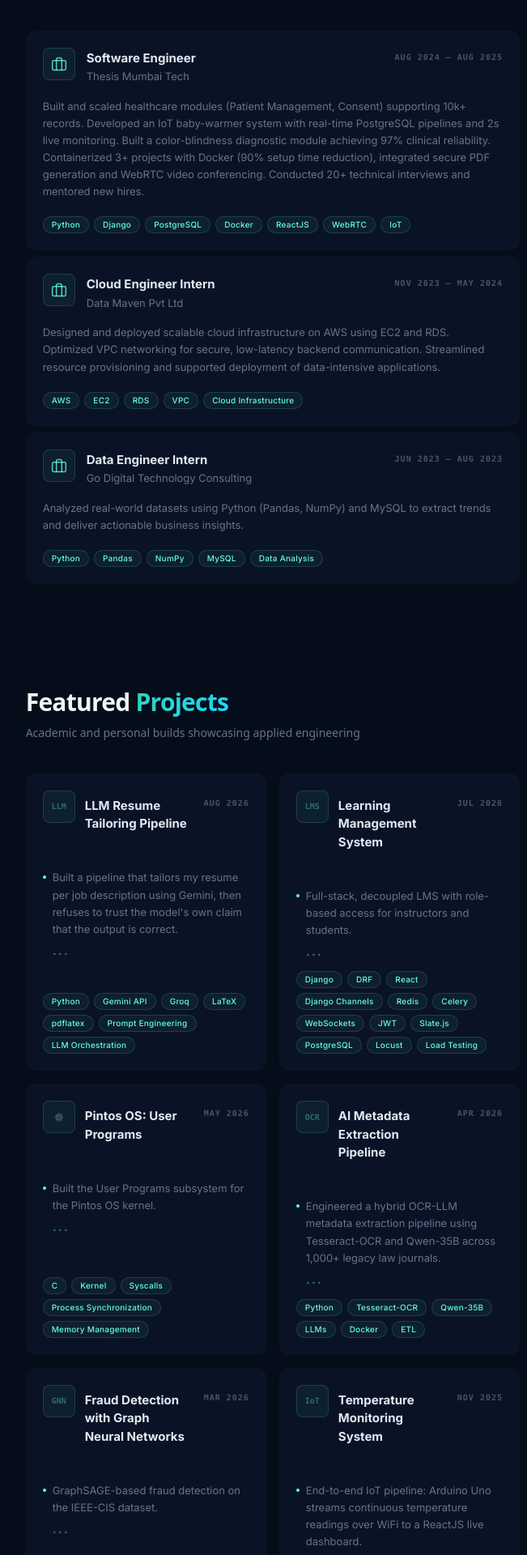
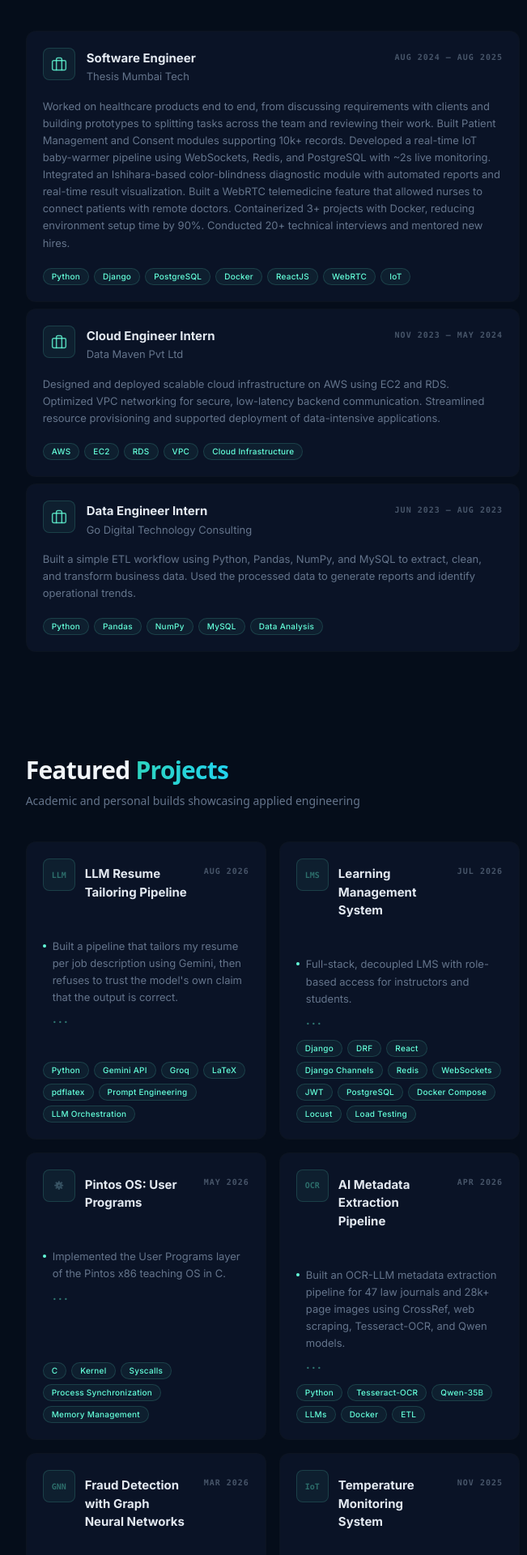
Before and after one commit to Jaypath456/jay-portfolio, a Next.js app: page / in a window 1280 px wide. Shown: the part 840-2760 px from the top of the page at 81% size, without its empty margins (590-1241 px from the left). Built offline with nearby package versions, Linux system fonts and the light colour scheme.

Commit message:
updated content and resume

```diff
--- a/app/page.tsx
+++ b/app/page.tsx
@@ -761,7 +761,7 @@ const techStack: { category: string; icon: string; items: { name: string }[] }[]
   {
     category: 'Backend & Systems', icon: '⚙️',
     items: [
-      { name: 'Django' }, { name: 'REST API' }, { name: 'Node.js' }, { name: 'Operating Systems' },
+      { name: 'Django' }, { name: 'DRF' }, { name: 'Django Channels' }, { name: 'REST API' }, { name: 'Operating Systems' },
       { name: 'WebRTC' }, { name: 'OAuth / Auth0' }, { name: 'ETL Pipelines' },
       { name: 'JSON Web Tokens' }, { name: 'WebSockets' },
     ],
@@ -769,20 +769,20 @@ const techStack: { category: string; icon: string; items: { name: string }[] }[]
   {
     category: 'Cloud & DevOps', icon: '☁️',
     items: [
-      { name: 'AWS (EC2, RDS, VPC)' }, { name: 'Docker' }, { name: 'Git' },
-      { name: 'CI/CD' }, { name: 'Linux (Ubuntu)' },
+      { name: 'AWS (EC2, RDS, VPC)' }, { name: 'Docker' }, { name: 'Docker Compose' }, { name: 'Git' },
+      { name: 'Linux (Ubuntu)' },
     ],
   },
   {
     category: 'Programming Languages', icon: '</>',
     items: [
-      { name: 'Python' }, { name: 'JavaScript' }, { name: 'SQL' }, { name: 'HTML / CSS' },
+      { name: 'Python' }, { name: 'C' }, { name: 'SQL' }, { name: 'HTML / CSS' },
     ],
   },
   {
     category: 'Databases & Data Stores', icon: '🗄️',
     items: [
-      { name: 'PostgreSQL' }, { name: 'MySQL' }, { name: 'SQLite' }, { name: 'Redis' },
+      { name: 'PostgreSQL' }, { name: 'MySQL' }, { name: 'Redis' },
     ],
   },
   {
@@ -1178,7 +1178,7 @@ export default function Home() {
                     <motion.div className="space-y-2" initial="hidden" whileInView="visible" viewport={{ once: true, margin: '-60px' }} variants={listVariants}>
                       <ExpCard
                         period="Aug 2024 — Aug 2025" title="Software Engineer" company="Thesis Mumbai Tech"
-                        desc="Built and scaled healthcare modules (Patient Management, Consent) supporting 10k+ records. Developed an IoT baby-warmer system with real-time PostgreSQL pipelines and 2s live monitoring. Built a color-blindness diagnostic module achieving 97% clinical reliability. Containerized 3+ projects with Docker (90% setup time reduction), integrated secure PDF generation and WebRTC video conferencing. Conducted 20+ technical interviews and mentored new hires."
+                        desc="Worked on healthcare products end to end, from discussing requirements with clients and building prototypes to splitting tasks across the team and reviewing their work. Built Patient Management and Consent modules supporting 10k+ records. Developed a real-time IoT baby-warmer pipeline using WebSockets, Redis, and PostgreSQL with ~2s live monitoring. Integrated an Ishihara-based color-blindness diagnostic module with automated reports and real-time result visualization. Built a WebRTC telemedicine feature that allowed nurses to connect patients with remote doctors. Containerized 3+ projects with Docker, reducing environment setup time by 90%. Conducted 20+ technical interviews and mentored new hires."
                         tags={['Python', 'Django', 'PostgreSQL', 'Docker', 'ReactJS', 'WebRTC', 'IoT']}
                       />
                       <ExpCard
@@ -1188,7 +1188,7 @@ export default function Home() {
                       />
                       <ExpCard
                         period="Jun 2023 — Aug 2023" title="Data Engineer Intern" company="Go Digital Technology Consulting"
-                        desc="Analyzed real-world datasets using Python (Pandas, NumPy) and MySQL to extract trends and deliver actionable business insights."
+                        desc="Built a simple ETL workflow using Python, Pandas, NumPy, and MySQL to extract, clean, and transform business data. Used the processed data to generate reports and identify operational trends."
                         tags={['Python', 'Pandas', 'NumPy', 'MySQL', 'Data Analysis']}
                       />
                     </motion.div>
@@ -1210,25 +1210,25 @@ export default function Home() {
                         icon="LMS" title="Learning Management System" href="https://github.com/Jaypath456/decoupled-Learning-Management-System"
                         desc="Full-stack, decoupled LMS with role-based access for instructors and students. Instructors author chapter content in a Slate.js rich-text editor, publish courses, and run live Kahoot-style quiz sessions with a real-time leaderboard; students enroll, take async or live quizzes with instant grading, and chat over course-scoped WebSocket channels. Redis backs four concurrent roles — cache, Celery broker, Channels pub/sub layer, and live-session state — with idempotent grading and graceful degradation if Redis goes down. Benchmarked throughput under concurrent load with a custom Locust and asyncio-based WebSocket test harness. JWT auth (SimpleJWT) with a custom JWT-over-WebSocket handshake for authenticating real-time connections."
                         note="Built to explore distributed system design — real-time fan-out, shared state across processes, and performance under load"
-                        tags={['Django', 'DRF', 'React', 'Django Channels', 'Redis', 'Celery', 'WebSockets', 'JWT', 'Slate.js', 'PostgreSQL', 'Locust', 'Load Testing']}
+                        tags={['Django', 'DRF', 'React', 'Django Channels', 'Redis', 'WebSockets', 'JWT', 'PostgreSQL', 'Docker Compose', 'Locust', 'Load Testing']}
                       />
                       <ProjectCard
                         date="May 2026"
                         icon="⚙️" title="Pintos OS: User Programs" href="https://github.com/CSE-421-521-Spring2026/pa2-it_worked_on_my_system"
-                        desc="Built the User Programs subsystem for the Pintos OS kernel. Engineered a secure argument-passing system and utilized semaphores to guarantee safe process synchronization between parents and children. Prevented kernel panics by strictly validating all user memory pointers before access and adding fine-grained locks to protect file operations."                        note="Academic project · CSE 521"
+                        desc="Implemented the User Programs layer of the Pintos x86 teaching OS in C. Built process execution, argument passing, parent-child synchronization, wait/exit handling, and clean process termination. Added a system-call handler supporting 13 operations and file-descriptor management for up to 128 open files per process. Used locks and semaphores for synchronization, validated user memory before kernel access, and prevented writes to running executables. Passed all 80 project tests covering concurrency, memory faults, and edge cases."                        note="Academic project · CSE 521"
                         tags={['C', 'Kernel', 'Syscalls', 'Process Synchronization', 'Memory Management']}
                       />
                       <ProjectCard
                         date="Apr 2026"
                         icon="OCR" title="AI Metadata Extraction Pipeline" href="https://github.com/Jaypath456/AI_metadata_extraction_pipeline"
-                        desc="Engineered a hybrid OCR-LLM metadata extraction pipeline using Tesseract-OCR and Qwen-35B across 1,000+ legacy law journals. Automated end-to-end author metadata entry, reducing manual workload by 90% while maintaining 92%+ accuracy. Designed a confidence-scoring layer (aiscore: 100/85/50 by source) to flag low-confidence extractions for targeted human review, reducing audit scope without sacrificing accuracy. Containerized the full pipeline with Docker."
-                        note="Industry collaboration"
+                        desc="Built an OCR-LLM metadata extraction pipeline for 47 law journals and 28k+ page images using CrossRef, web scraping, Tesseract-OCR, and Qwen models. Combined outputs from the different sources using fuzzy matching and converted the final metadata into validated YAML. Over five iterations, improved extraction accuracy from 57% to 90.81% while reducing manual data-entry work by ~90%. Parallelized journal processing with a worker pool so available CPU cores could process journals independently. Added an aiscore confidence system (100/85/50 by source) to flag uncertain fields for human review. Containerized the complete pipeline with Docker."
+                        note="Graduate Student Developer · CSE 611 · Team of 5 · HeinOnline"
                         tags={['Python', 'Tesseract-OCR', 'Qwen-35B', 'LLMs', 'Docker', 'ETL']}
                       />
                       <ProjectCard
                         date="Mar 2026"
                         icon="GNN" title="Fraud Detection with Graph Neural Networks" href="https://github.com/Jaypath456/gnn-fraud-detection"
-                        desc="GraphSAGE-based fraud detection on the IEEE-CIS dataset. Converted tabular transactions into a graph using shared card, device, and email features to capture relational patterns. Compared GraphSAGE against an MLP baseline and a GAT model, achieving 0.93 AUC-ROC and 0.57 F1 on the fraud class. Handled severe class imbalance using Focal Loss for robust training and evaluation. Validated the architecture on the Elliptic Bitcoin dataset (0.99 AUC)."
+                        desc="Built a GraphSAGE fraud-detection model on the IEEE-CIS dataset with 590k+ transactions. Converted transactions into a graph using shared card, address, and email features while limiting very large groups to keep the graph manageable. Handled the 27:1 class imbalance using Focal Loss and threshold tuning. During testing, found that GAT struggled with high-degree hubs while GraphSAGE was more stable. GraphSAGE reached 0.9259 AUC-ROC and 0.5641 fraud F1, compared with 0.8584 AUC for the MLP baseline."
                         note="Academic project"
                         tags={['PyTorch', 'GraphSAGE', 'GAT', 'MLP', 'Graph Neural Networks', 'Python', 'IEEE-CIS']}
                       />
```
Also changed, not shown: 1 other file (tests, documents, lock files or other folders).
